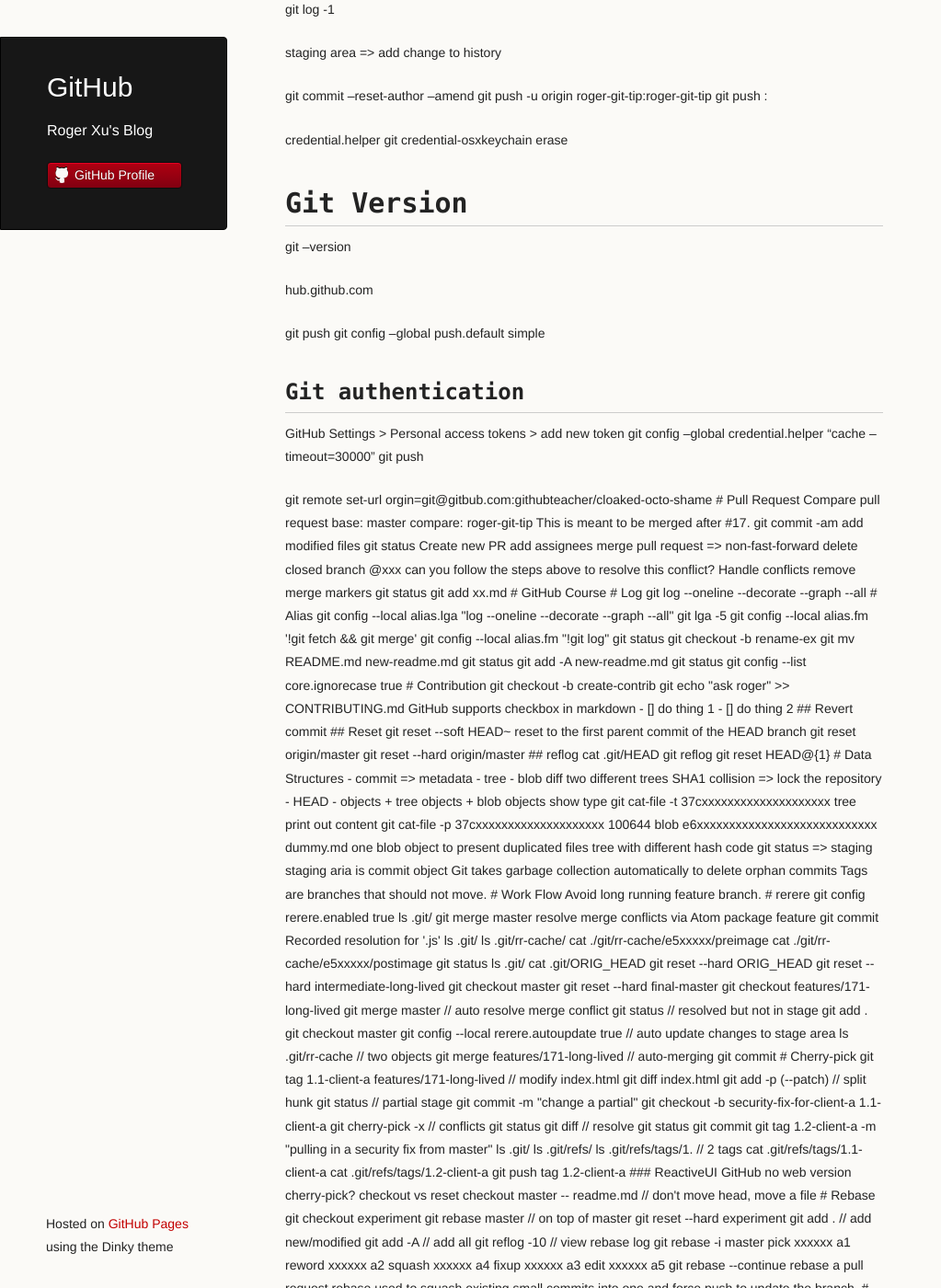
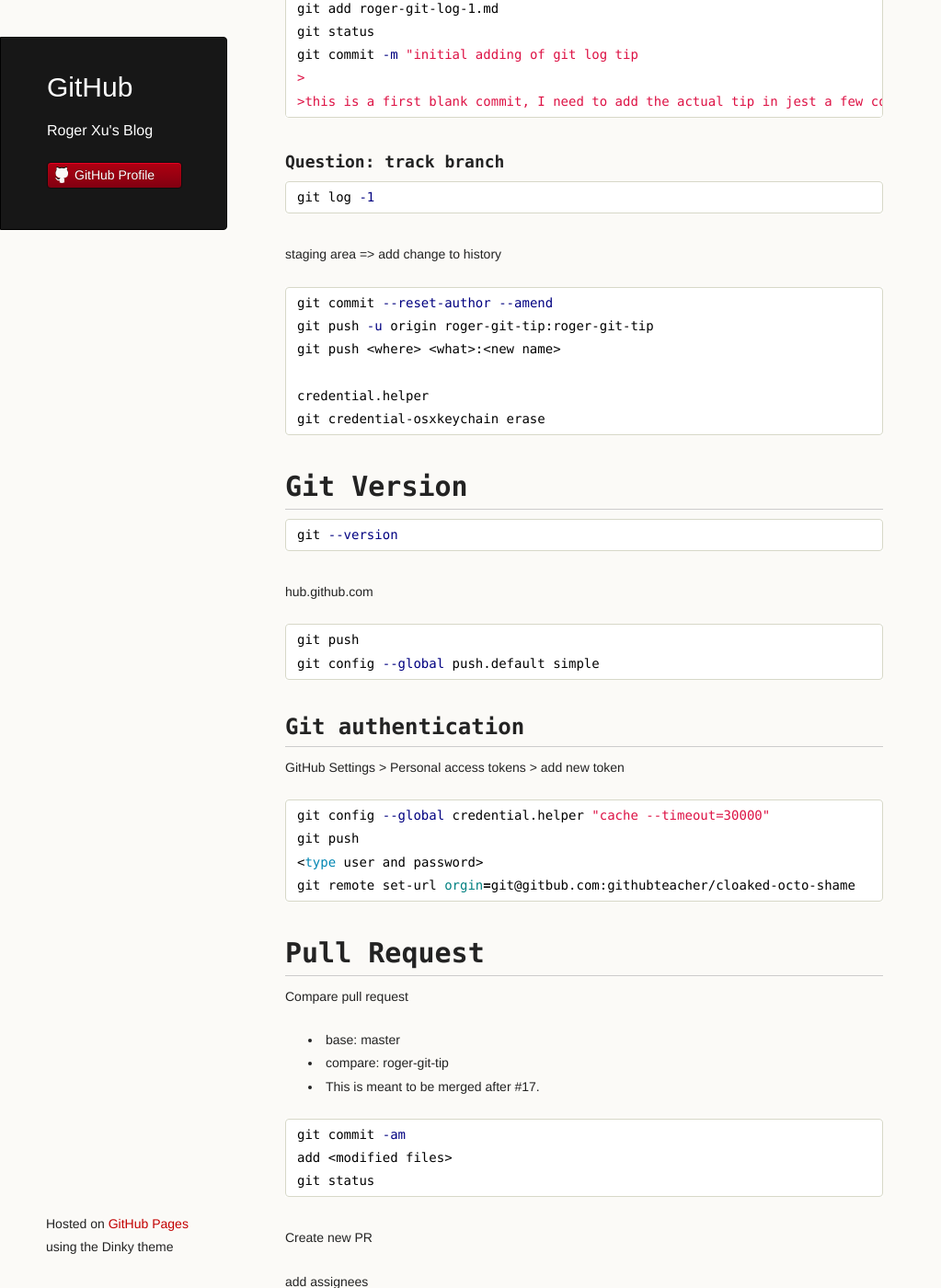
Before and after one commit to rogerxu/rogerxu.github.io, a Jekyll site: the page built from _posts/2015-06-08-github.md, in a window 1280 px wide and 1400 px high, scrolled down 1068 px. Shown: the whole window at 92% size, without its empty margins (0-1023 px from the left). Built offline with Jekyll 4.4.1, drawn with Linux system fonts in a browser that asks for light colours; some of the changed text lies outside the part shown.

Commit message:
Update article format for github post.

````diff
--- a/_posts/2015-06-08-github.md
+++ b/_posts/2015-06-08-github.md
@@ -5,13 +5,14 @@
 
 # Configuration
 
-    git config --global user.name
-    git config --global user.name "Roger Xu"
-    git config --global user.name --replace-all "Roger Xu"
+```sh
+git config --global user.name
+git config --global user.name "Roger Xu"
+git config --global user.name --replace-all "Roger Xu"
 
-    git config --global core.autocrlf input
-    git config --global core.editor
-
+git config --global core.autocrlf input
+git config --global core.editor
+```
 
 GitHub Settings > Notification center
 GitHub Settings > Emails
@@ -34,6 +35,7 @@
 
 discuss and review you code
 
+```sh
 git status
 
 git branch roger-git-tip
@@ -51,55 +53,69 @@
 git commit -m "initial adding of git log tip
 >
 >this is a first blank commit, I need to add the actual tip in jest a few commits"
+```
 
 ### Question: track branch
 
+```sh
 git log -1
+```
 
 staging area => add change to history
 
+```sh
 git commit --reset-author --amend
 git push -u origin roger-git-tip:roger-git-tip
 git push <where> <what>:<new name>
 
 credential.helper
 git credential-osxkeychain erase
+```
 
 # Git Version
 
+```sh
 git --version
+```
 
 hub.github.com
 
+```sh
 git push
 git config --global push.default simple
+```
 
 ## Git authentication
 
 GitHub Settings > Personal access tokens > add new token
+
+```sh
 git config --global credential.helper "cache --timeout=30000"
 git push
 <type user and password>
 git remote set-url orgin=git@gitbub.com:githubteacher/cloaked-octo-shame
-
+```
 
 # Pull Request
 
 Compare pull request
 
-base: master
-compare: roger-git-tip
-This is meant to be merged after #17.
+- base: master
+- compare: roger-git-tip
+- This is meant to be merged after #17.
 
-
+```sh
 git commit -am
-add modified files
+add <modified files>
 git status
+```
 
 Create new PR
+
 add assignees
 
-merge pull request => non-fast-forward
+merge pull request -> non-fast-forward
+
 delete closed branch
 
 @xxx can you follow the steps above to resolve this conflict?
@@ -107,16 +123,23 @@
 Handle conflicts
 
 remove merge markers
+
+```sh
 git status
 git add xx.md
+```
 
 # GitHub Course
 
 # Log
+
+```sh
 git log --oneline --decorate --graph --all
+```
 
 # Alias
 
+```sh
 git config --local alias.lga "log --oneline --decorate --graph --all"
 git lga -5
 
@@ -132,11 +155,14 @@
 git status
 
 git config --list core.ignorecase true
+```
 
 # Contribution
 
+```sh
 git checkout -b create-contrib
 git echo "ask roger" >> CONTRIBUTING.md
+```
 
 GitHub supports checkbox in markdown
 - [] do thing 1
@@ -146,19 +172,27 @@
 
 ## Reset
 
+```sh
 git reset --soft HEAD~
 reset to the first parent commit of the HEAD branch
+```
 
+```sh
 git reset origin/master
+```
 
+```sh
 git reset --hard origin/master
+```
 
 ## reflog
 
+```sh
 cat .git/HEAD
 git reflog
 
 git reset HEAD@{1}
+```
 
 # Data Structures
 
@@ -176,18 +210,26 @@
     + blob objects
 
 show type
+
+```sh
 git cat-file -t 37cxxxxxxxxxxxxxxxxxxxx
 tree
+```
 
 print out content
+
+```sh
 git cat-file -p 37cxxxxxxxxxxxxxxxxxxxx
 100644 blob e6xxxxxxxxxxxxxxxxxxxxxxxxxxxx dummy.md
+```
 
 one blob object to present duplicated files
 tree with different hash code
 
 git status => staging
+
 staging aria is
+
 commit object
 
 Git takes garbage collection automatically to delete orphan commits
@@ -200,19 +242,24 @@
 
 # rerere
 
+```sh
 git config rerere.enabled true
 ls .git/
 git merge master
+```
 
 resolve merge conflicts via Atom package feature
 
+```sh
 git commit
 Recorded resolution for '.js'
 ls .git/
 ls .git/rr-cache/
 cat ./git/rr-cache/e5xxxxx/preimage
 cat ./git/rr-cache/e5xxxxx/postimage
+```
 
+```sh
 git status
 ls .git/
 cat .git/ORIG_HEAD
@@ -226,7 +273,9 @@
 git status
 // resolved but not in stage
 git add .
+```
 
+```sh
 git checkout master
 git config --local rerere.autoupdate true
 // auto update changes to stage area
@@ -235,9 +284,11 @@
 git merge features/171-long-lived
 // auto-merging
 git commit
+```
 
 # Cherry-pick
 
+```sh
 git tag 1.1-client-a features/171-long-lived
 // modify index.html
 git diff index.html
@@ -246,7 +297,9 @@
 git status
 // partial stage
 git commit -m "change a partial"
+```
 
+```sh
 git checkout -b security-fix-for-client-a 1.1-client-a
 git cherry-pick -x <commit-hash>
 // conflicts
@@ -263,6 +316,7 @@
 cat .git/refs/tags/1.1-client-a
 cat .git/refs/tags/1.2-client-a
 git push tag 1.2-client-a
+```
 
 ### ReactiveUI
 
@@ -275,6 +329,7 @@
 
 # Rebase
 
+```sh
 git checkout experiment
 git rebase master
 // on top of master
@@ -283,7 +338,9 @@
 git add -A // add all
 git reflog -10
 // view rebase log
+```
 
+```sh
 git rebase -i master
 
 pick xxxxxx a1
@@ -292,8 +349,8 @@
 fixup xxxxxx a3
 edit xxxxxx a5
 
-
 git rebase --continue
+```
 
 rebase a pull request
 
````
